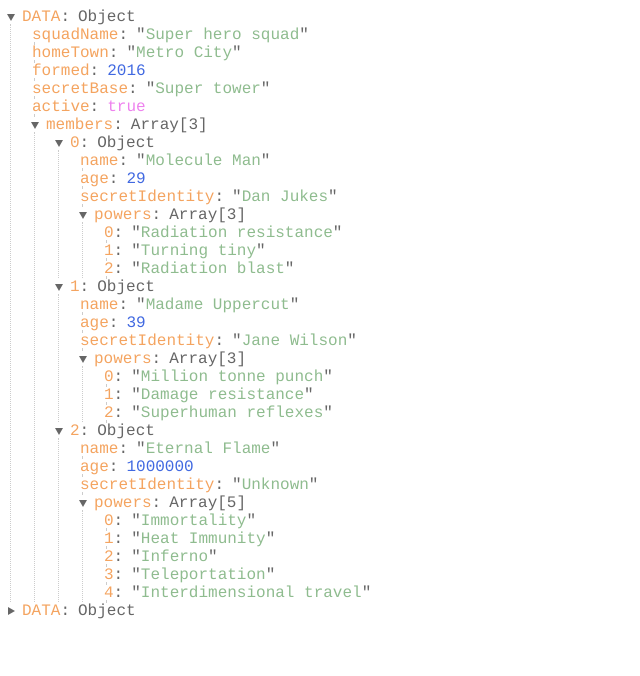
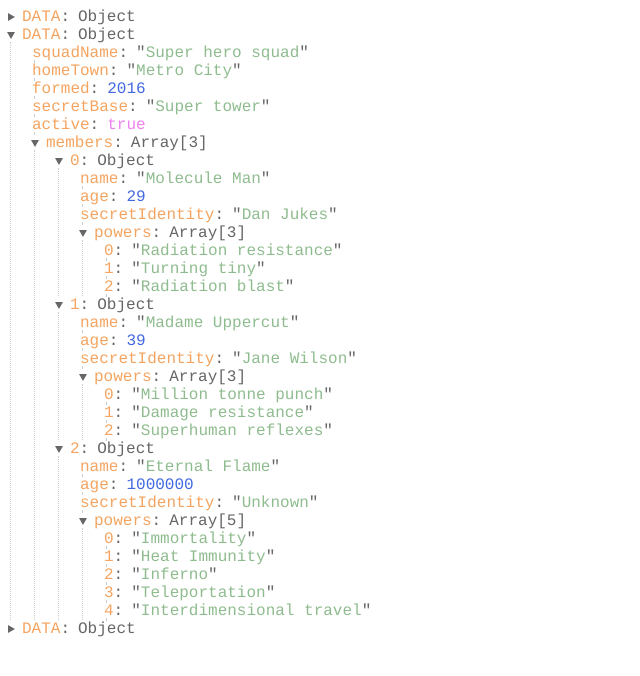
Before and after one commit to tanmancan/vue-json-print, a Vue app: page / in a window 1280 px wide. Shown: the top 676 px of the page, without its empty margins (0-640 px from the left). Built offline with nearby package versions, Linux system fonts and the light colour scheme.

Commit message:
Updated usage and example

```diff
--- a/package.json
+++ b/package.json
@@ -22,7 +22,8 @@
     "serve": "vue-cli-service serve",
     "build": "vue-cli-service build",
     "test:unit": "vue-cli-service test:unit",
-    "lint": "vue-cli-service lint"
+    "lint": "vue-cli-service lint",
+    "prepublishOnly": "npm run test:unit"
   },
   "dependencies": {},
   "devDependencies": {
--- a/src/App.vue
+++ b/src/App.vue
@@ -1,13 +1,16 @@
 <template>
   <div id="app">
-    <JsonTree :data-object="exampleData" expanded/>
-    <JsonTree :data-string="exampleDataString"/>
+    <JsonTree :data-object="exampleDataJavascript" />
+    <JsonTree :data-object="exampleDataJson" expanded />
+    <JsonTree :data-string="exampleDataString" />
   </div>
 </template>
 
 <script>
 import JsonTree from './components/JsonTree.vue';
 import exampleData from './assets/example.json';
+
+const symbolKey = Symbol('symbolKey');
 
 export default {
   name: 'app',
@@ -16,8 +19,13 @@ export default {
   },
   data() {
     return {
-      exampleData,
+      exampleDataJson: exampleData,
       exampleDataString: '{"test": false}',
+      exampleDataJavascript: {
+        myNumber: 1235,
+        myString: 'Hello world',
+        [symbolKey]: 'A symbol key',
+      },
     };
   },
 };
--- a/src/components/JsonTree.vue
+++ b/src/components/JsonTree.vue
@@ -133,7 +133,8 @@ export default {
     },
   },
   methods: {
-    toggleNode() {
+    toggleNode(e) {
+      e.preventDefault();
       if (this.isPrimitive) return;
       this.open = !this.open;
     },
```
Also changed, not shown: 1 other file (tests, documents, lock files or other folders).
